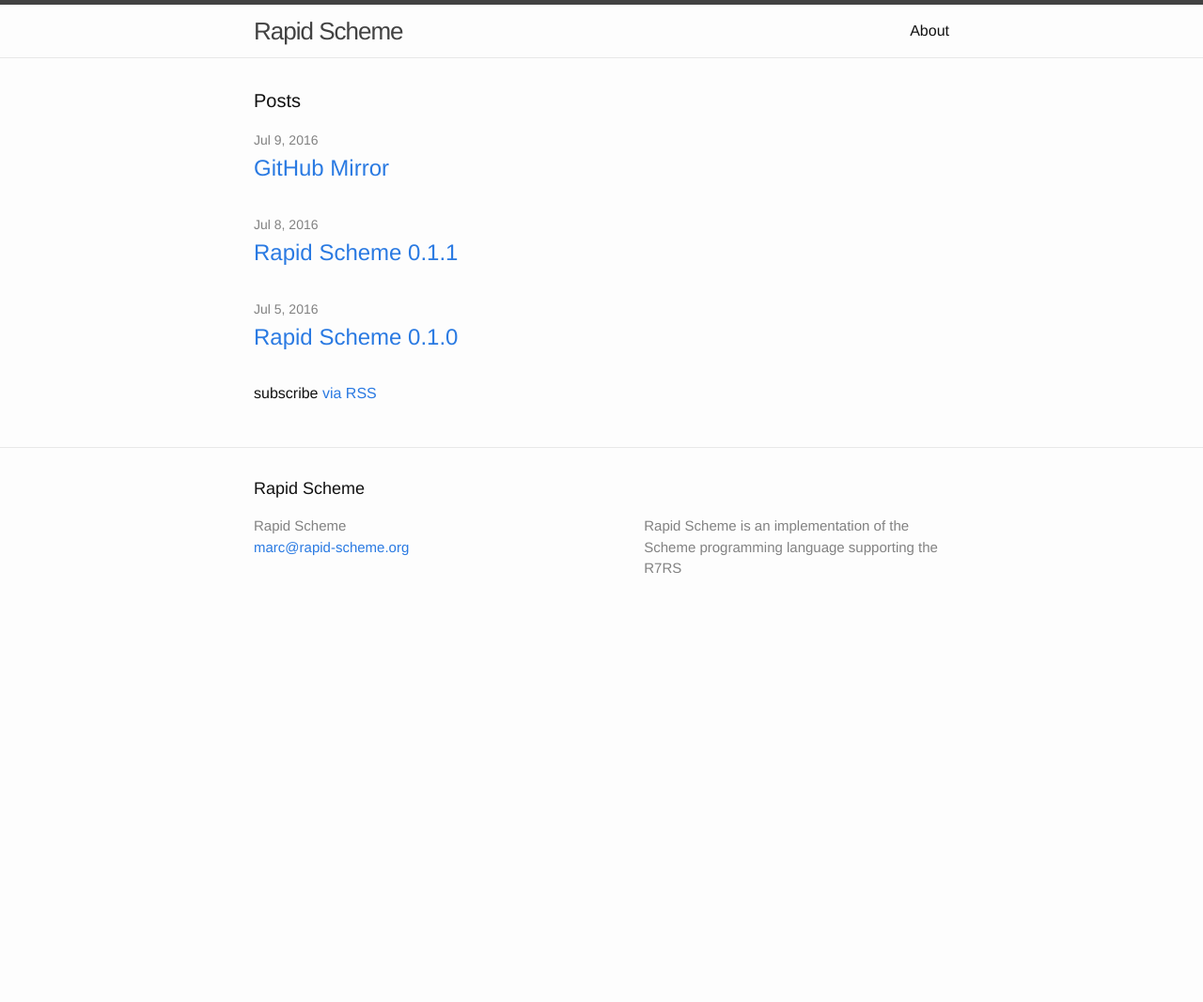
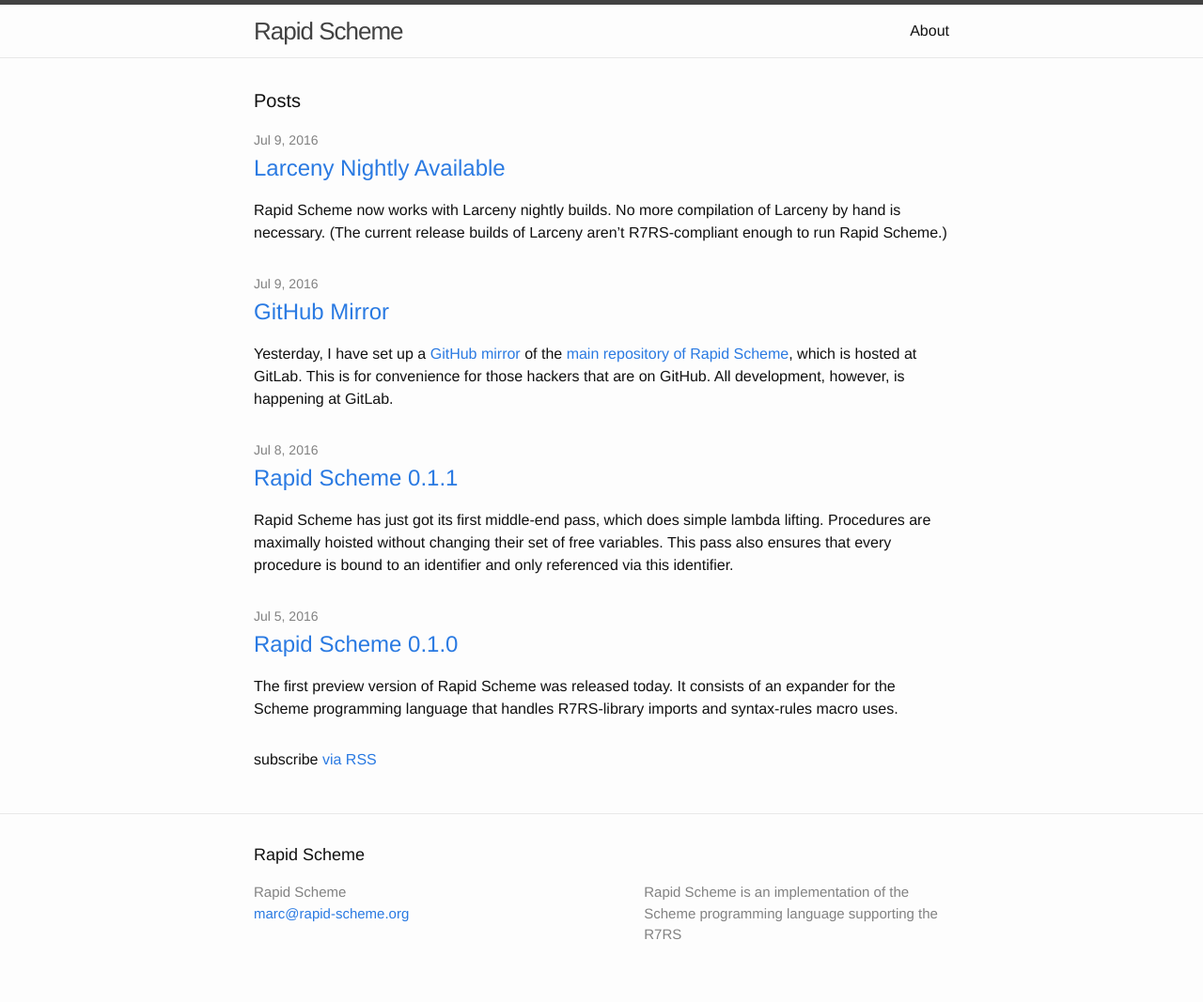
Before and after one commit to mnieper/rapid-scheme, a Jekyll site: the page built from index.html, in a window 1280 px wide. Shown: the whole page at 94% size. Built offline with Jekyll 4.4.1, drawn with Linux system fonts in a browser that asks for light colours; before the commit the page ends 900 px from its top, so only the background shows below that.

Commit message:
Add simple example how to run Rapid Scheme with Larceny's nightly builds

````diff
--- /dev/null
+++ b/_posts/2016-07-09-larceny-nightly.markdown
@@ -0,0 +1,72 @@
+---
+layout: post
+title:  "Larceny Nightly Available"
+date:   2016-07-09 18:33:00 +0200
+categories: news example hacking
+---
+
+Rapid Scheme now works with Larceny nightly builds. No more
+compilation of Larceny by hand is necessary. (The current release
+builds of Larceny aren't R7RS-compliant enough to run Rapid Scheme.)
+
+Here is a step-by-step explanation how to get Rapid Scheme running on
+a fresh (Ubuntu) system:
+
+1. Enter home directory:
+
+   ```shell
+   $ cd
+   ```
+
+2. Install necessary tools:
+
+   ```shell
+   $ sudo apt update
+   $ sudo apt -y upgrade
+   $ sudo apt -y install wget git make
+   ```
+
+3. Install 32-bit libraries needed by Larceny on 64-bit systems:
+
+   ```shell
+   $ sudo apt -y install lib32z1 libc6-i386
+   ```
+
+4. Download and install nightly build of Larceny:
+
+   ```shell
+   $ wget http://www.cesura17.net/~larcenists/Nightly/larceny-nightly-bin-native-ia32-linux86.tgz
+   $ tar xzf larceny-nightly-bin-native-ia32-linux86.tgz
+   $ ln -s larceny-nightly-bin-native-ia32-linux86 larceny
+   ```
+
+5. Fetch development version of Rapid Scheme:
+
+   ```shell
+   $ git clone https://gitlab.com/nieper/rapid-scheme.git
+   ```
+
+6. Build Rapid Scheme:
+
+   ```shell
+   $ cd rapid-scheme
+   $ make LARCENY=$PWD/../larceny/larceny
+   ```
+
+7. Compile example program to stdout
+
+   ```shell
+   $ ./rapid-compiler -I share examples/hello-world.scm
+   ```
+
+8. Run example program:
+
+   ```shell
+   $ ./rapid-scheme -I share examples/hello-world.scm
+   ```
+
+9. Run checks:
+
+   ```shell
+   $ make check
+   ```
--- a/index.html
+++ b/index.html
@@ -14,6 +14,7 @@ layout: default
         <h2>
           <a class="post-link" href="{{ post.url | prepend: site.baseurl }}">{{ post.title }}</a>
         </h2>
+	{{ post.excerpt }}
       </li>
     {% endfor %}
   </ul>
````
